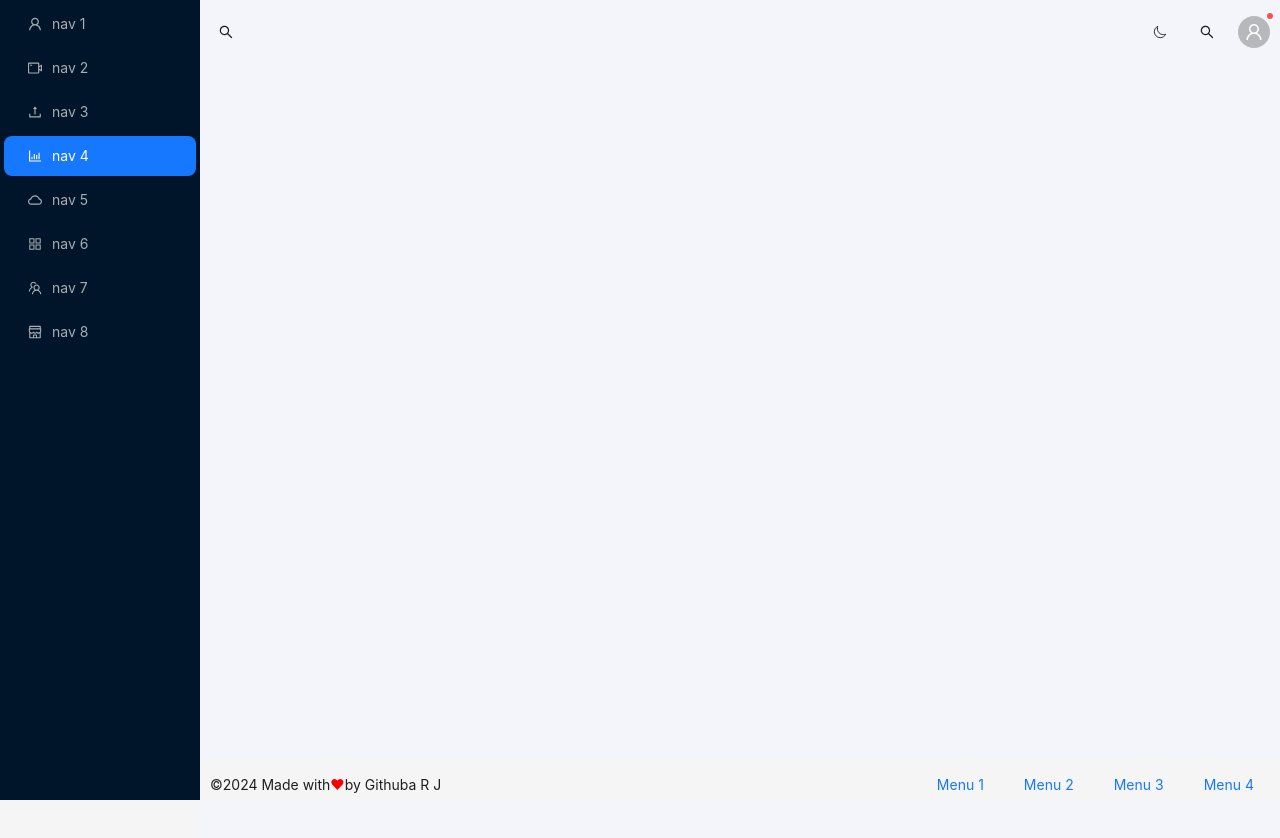
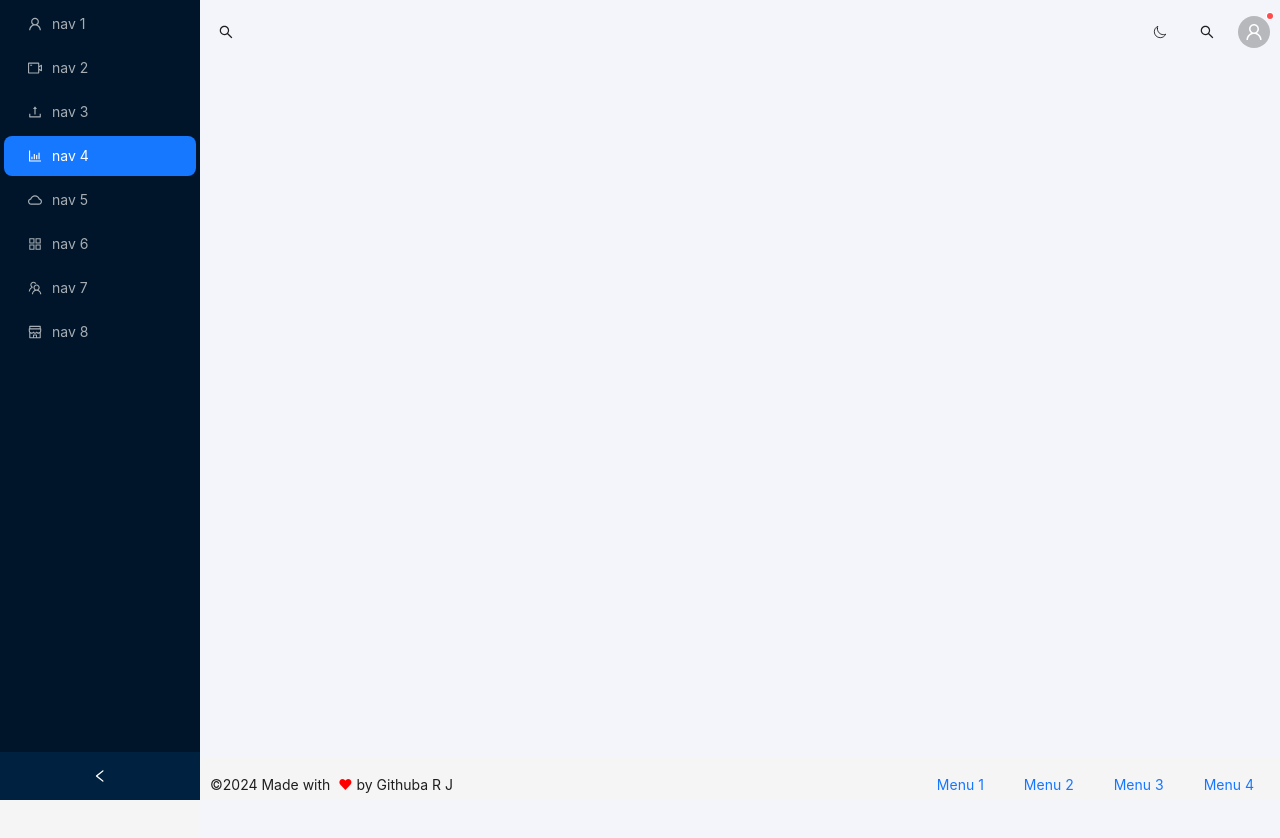
Before and after one commit to githubarj/crm, a React app: page /home in a window 1280 px wide. Shown: the top 838 px of the page. Built offline with nearby package versions, Linux system fonts and the light colour scheme; the HTML template or start-up script is replaced by a standard one.

Commit message:
i can collapse the sidebar

```diff
--- a/src/Components/App/AppFooter.jsx
+++ b/src/Components/App/AppFooter.jsx
@@ -6,8 +6,8 @@ const AppFooter = () => {
 		<Footer className="app-layout__footer">
 			<Row type="flex" justify="space-between">
 				<Col className="footer-text">
-					©{new Date().getFullYear()} Made with
-					<span>&hearts;</span> by Githuba R J
+					©{new Date().getFullYear()} Made with &nbsp;
+					<span> &hearts; </span> &nbsp;by Githuba R J
 				</Col>
 				<Col>
 					<Space size="small">
--- a/src/Components/App/AppSider.jsx
+++ b/src/Components/App/AppSider.jsx
@@ -1,4 +1,4 @@
-import React from "react";
+import React, { useState } from "react";
 import {
 	AppstoreOutlined,
 	BarChartOutlined,
@@ -14,6 +14,8 @@ import { Layout, Menu } from "antd";
 
 const AppSider = () => {
 	const { Sider } = Layout;
+	const [collapsed, setCollapsed] = useState(false);
+	console.log(collapsed);
 
 	const items = [
 		UserOutlined,
@@ -30,7 +32,12 @@ const AppSider = () => {
 		label: `nav ${index + 1}`,
 	}));
 	return (
-		<Sider className="app-layout__sider">
+		<Sider
+			className="app-layout__sider"
+			collapsible
+			collapsed={collapsed}
+			onCollapse={(value) => setCollapsed(value)}
+		>
 			<div className="demo-logo-vertical" />
 			<Menu
 				theme="dark"
```
